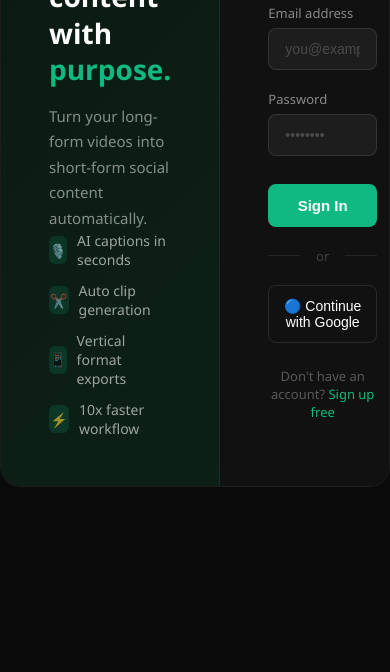
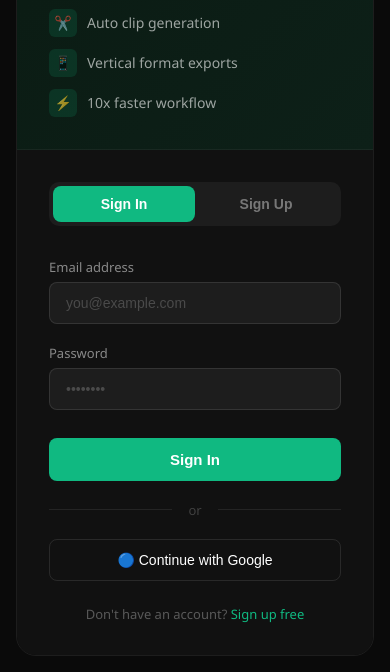
Before and after one commit to mohammedibrahim-code/ummah-studio, a plain HTML site: page login.html in a window 390 px wide. Shown: the part 256-928 px from the top of the page. Before the commit the page ends 844 px from the top, so only its background shows below. Drawn offline with Linux system fonts and the light colour scheme.

Commit message:
login mobile fix

```diff
--- a/login.html
+++ b/login.html
@@ -213,7 +213,21 @@
     }
 
     .auth-footer a { color: #10b981; text-decoration: none; }
-  </style>
+    @media (max-width: 768px) {
+  .auth-container {
+    flex-direction: column;
+    margin: 1rem;
+    min-height: auto;
+  }
+  .auth-left {
+    padding: 2rem;
+    border-right: none;
+    border-bottom: 1px solid rgba(255,255,255,0.06);
+  }
+  .auth-right {
+    padding: 2rem;
+  }
+} </style>
 </head>
 <body>
 
```
